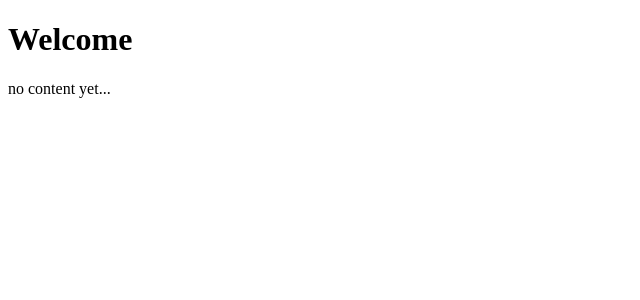
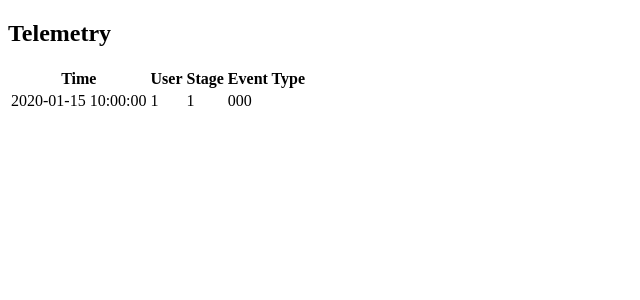
Before and after one commit to jhp212/com2020-game-telemetry, a FastAPI app: template dashboard/templates/dashboard.html in a window 1280 px wide. Shown: the top 300 px of the page, without its empty margins (0-640 px from the left). Run offline with FastAPI, Linux system fonts and the light colour scheme; the template is opened without the code that fills it: most values are stand-ins (such as "Sample title", 1, 10 or a date in 2020).

Commit message:
Basic Dashboard Functionality Added

```diff
--- a/dashboard/app.py
+++ b/dashboard/app.py
@@ -3,6 +3,7 @@ from fastapi import FastAPI, Request
 from fastapi.responses import HTMLResponse
 from fastapi.staticfiles import StaticFiles
 from fastapi.templating import Jinja2Templates # Jinja2 will be used for templates
+from database.main import *
 
 # Absolute path of dashboard/app.py
 BASE_DIR = Path(__file__).resolve().parent
@@ -17,11 +18,32 @@ app.mount("/static", StaticFiles(directory=BASE_DIR / "static"), name="static")
 #This is where we connect Jinja2 (Templates)
 templates = Jinja2Templates(directory=str(BASE_DIR / "templates"))
 
+def get_db():
+    db = SessionLocal()
+    try:
+        yield db
+    finally:
+        db.close()
 
 # Root page for the dashboard
 @app.get("/", response_class=HTMLResponse)
-async def dashboard(request: Request):
+async def dashboard(request: Request, db: Session = Depends(get_db)):
+
+    raw = (
+        db.query(Telemetry).order_by(Telemetry.dateTime.desc()).limit(200).all()
+    )
+
+    telemetry_rows = []
+    for t in raw:
+        telemetry_rows.append(
+            {
+                "dateTime": t.dateTime,
+                "user_id": t.user_id,
+                "stage_id": t.stage_id,
+                "telemetry_type": t.telemetry_type
+            }
+        )
     return templates.TemplateResponse(
         "dashboard.html",
-        {"request": request, "title": "Telemetry Dashboard"}
+        {"request": request, "title": "Telemetry Dashboard", "telemetry_rows": telemetry_rows}
     )
--- a/dashboard/templates/dashboard.html
+++ b/dashboard/templates/dashboard.html
@@ -1,9 +1,26 @@
 {% extends "base.html" %}
 
 {% block content %}
-  <h1>Welcome</h1>
+  <h2>Telemetry</h2>
 
-    <!-- This is where telemetry tables will be rendered -->
-
-  <p>no content yet...</p>
+  <table>
+    <thead>
+      <tr>
+        <th>Time</th>
+        <th>User</th>
+        <th>Stage</th>
+        <th>Event Type</th>
+      </tr>
+    </thead>
+    <tbody>
+      {% for r in telemetry_rows %}
+        <tr>
+          <td>{{ r.dateTime }}</td>
+          <td>{{ r.user_id }}</td>
+          <td>{{ r.stage_id }}</td>
+          <td>{{ r.telemetry_type }}</td>
+        </tr>
+      {% endfor %}
+    </tbody>
+  </table>
 {% endblock %}
```
